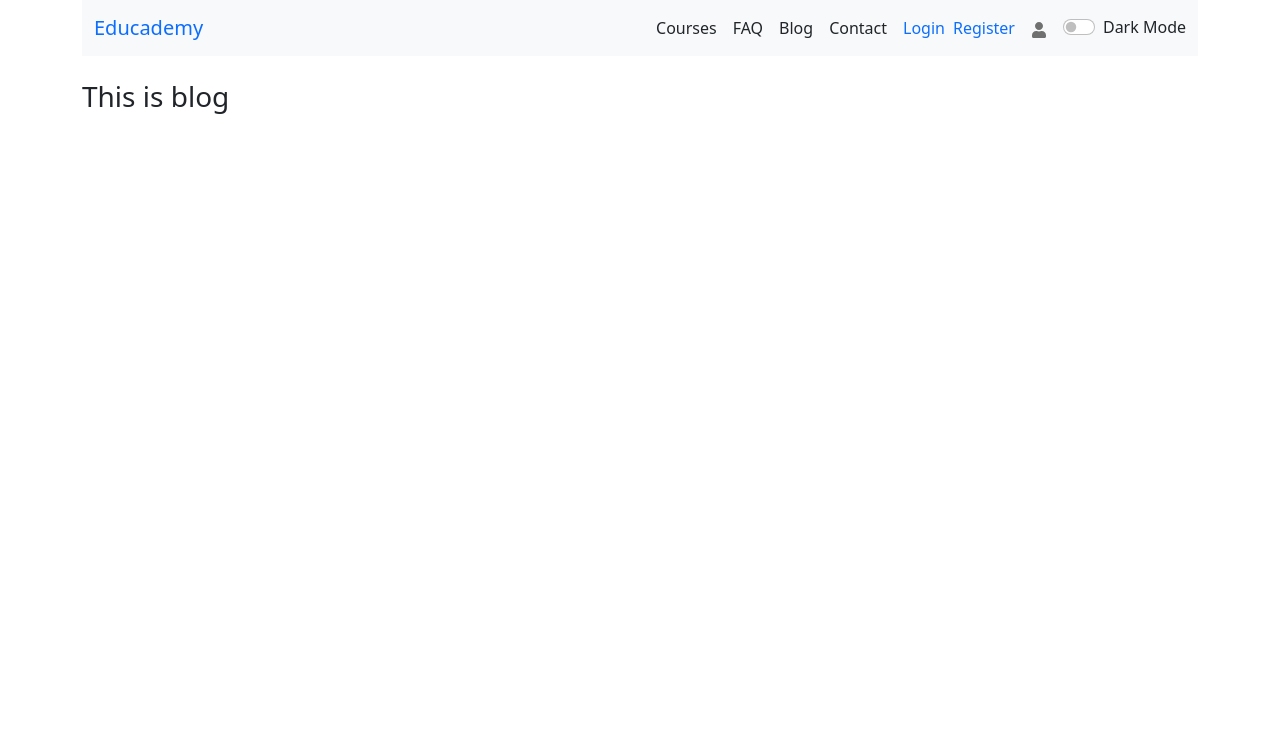
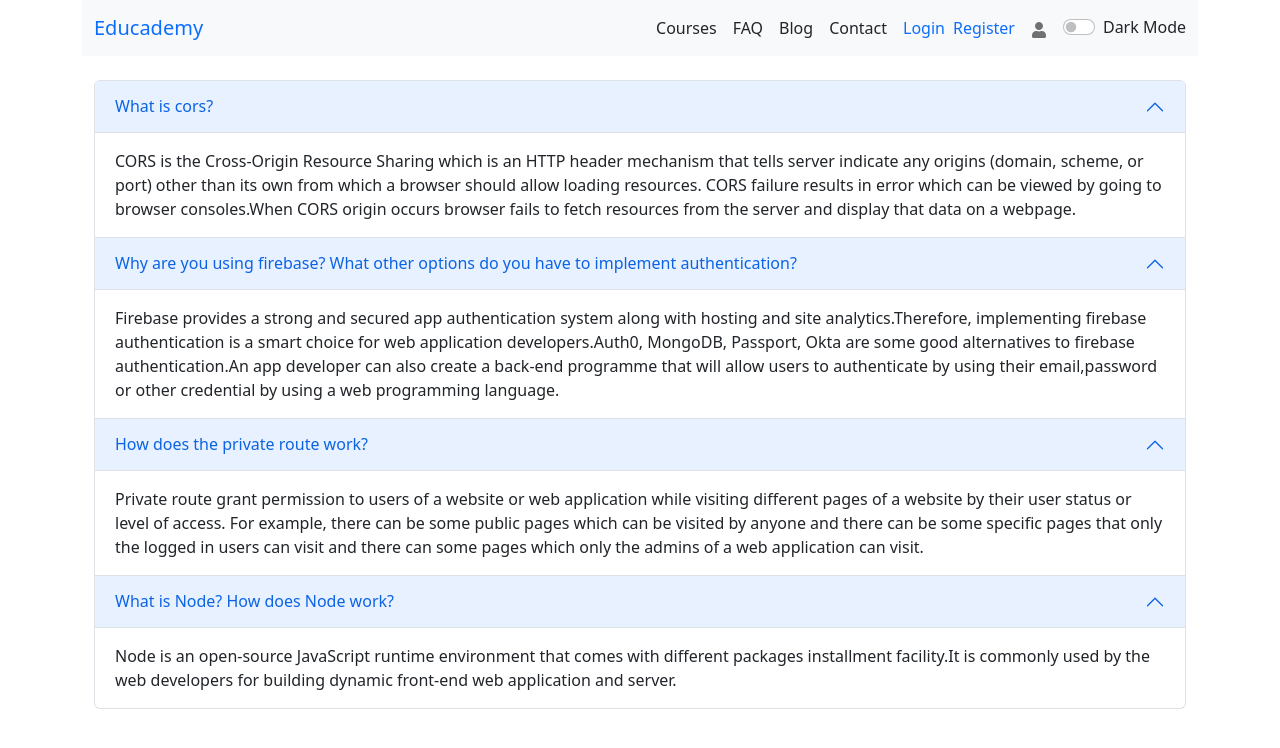
Before and after one commit to thinkingmore/educademy, a React (Create React App) app: page /blog in a window 1280 px wide. Shown: the top 748 px of the page. Built offline with nearby package versions, Linux system fonts and the light colour scheme; no server answers.

Commit message:
added some questions and answers as blog page content

```diff
--- a/src/Pages/Blog/Blog.js
+++ b/src/Pages/Blog/Blog.js
@@ -1,10 +1,51 @@
 import React from 'react';
+import { Accordion, Container } from 'react-bootstrap';
 
 const Blog = () => {
     return (
-        <div>
-            <h3>This is blog</h3>
-        </div>
+         <Container>
+            <Accordion defaultActiveKey="0">
+                <Accordion.Item eventKey="0">
+                    <Accordion.Header> What is cors?</Accordion.Header>
+                    <Accordion.Body>
+                       CORS is the Cross-Origin Resource Sharing which is an HTTP header mechanism
+                       that tells server indicate any origins (domain, scheme, or port)
+                       other than its own from which a browser should allow loading resources. CORS failure
+                       results in error which can be viewed by going to browser consoles.When CORS origin occurs
+                       browser fails to fetch resources from the server and display that data on a webpage.
+                    </Accordion.Body>
+                </Accordion.Item>
+                <Accordion.Item eventKey="0">
+                    <Accordion.Header>Why are you using firebase? What other options do you have to implement authentication? </Accordion.Header>
+                    <Accordion.Body>
+                       Firebase provides a strong and secured app authentication
+                       system along with hosting and site analytics.Therefore, implementing firebase
+                       authentication is a smart choice for web application developers.Auth0, MongoDB,
+                       Passport, Okta  are some good alternatives to firebase authentication.An app developer
+                       can also create a back-end programme that will allow users to authenticate by using their
+                       email,password or other credential by using a web programming language.
+                    </Accordion.Body>
+                </Accordion.Item>
+                <Accordion.Item eventKey="0">
+                    <Accordion.Header> How does the private route work? </Accordion.Header>
+                    <Accordion.Body>
+                       Private route grant permission to users of a website or web application while
+                       visiting different pages of a website by their user status or level of access.
+                       For example, there can be some public pages which can be visited by anyone
+                       and there can be some specific pages that only the logged in users can visit and
+                       there can some pages which only the admins of a web application can visit.
+                    </Accordion.Body>
+                </Accordion.Item>
+                <Accordion.Item eventKey="0">
+                    <Accordion.Header> What is Node? How does Node work? </Accordion.Header>
+                    <Accordion.Body>
+                      Node is an open-source JavaScript runtime environment that comes with different packages
+                      installment facility.It is commonly used by the web developers for building dynamic front-end
+                      web application and server.
+                    </Accordion.Body>
+                </Accordion.Item>
+            </Accordion>
+         </Container>
     );
 };
 
--- /dev/null
+++ b/src/Pages/PageNotFound/PageNotFound.js
@@ -0,0 +1,12 @@
+import React from 'react';
+import { Link } from 'react-router-dom';
+
+const PageNotFound = () => {
+    return (
+        <div className='container text-center py-5'>
+            <h3>The page you looking for doesn't exist</h3>
+        </div>
+    );
+};
+
+export default PageNotFound;
--- a/src/Routes/Routes/Routes.js
+++ b/src/Routes/Routes/Routes.js
@@ -10,6 +10,7 @@ import FAQ from '../../Pages/FAQ/FAQ';
 import Home from '../../Pages/Home/Home';
 import Login from '../../Pages/Login/Login/Login';
 import Register from '../../Pages/Login/Register/Register';
+import PageNotFound from '../../Pages/PageNotFound/PageNotFound';
 import PrivateRoute from '../PrivateRoute/PrivateRoute';
 
 
@@ -59,6 +60,10 @@ export const routes = createBrowserRouter([
                     path: '/courses/:id/:id/checkout/:id',
                     element:<PrivateRoute><Checkout></Checkout></PrivateRoute>,
                     loader: ({params}) => fetch(`https://educademy-server.vercel.app/courses/${params.id}`)
+                },
+                {
+                    path: '*',
+                    element:<PageNotFound></PageNotFound>
                 }
             ]
         }
```
